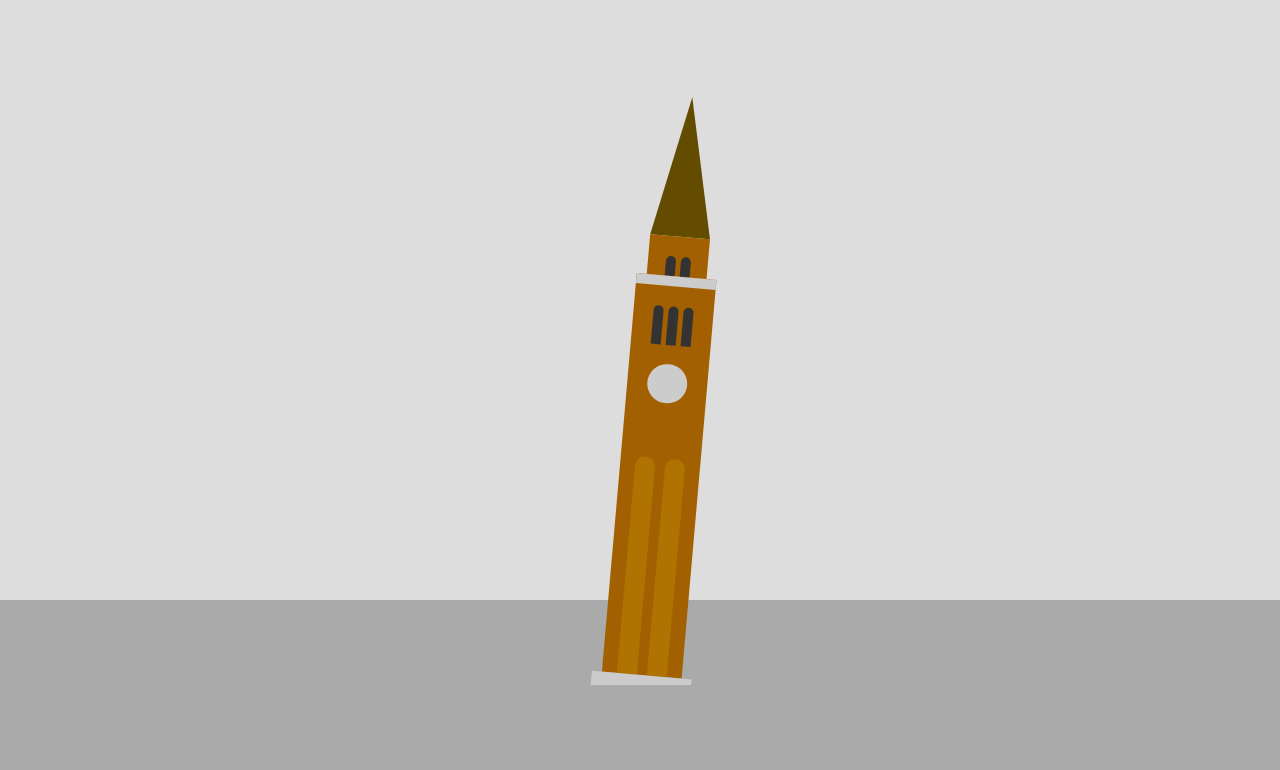
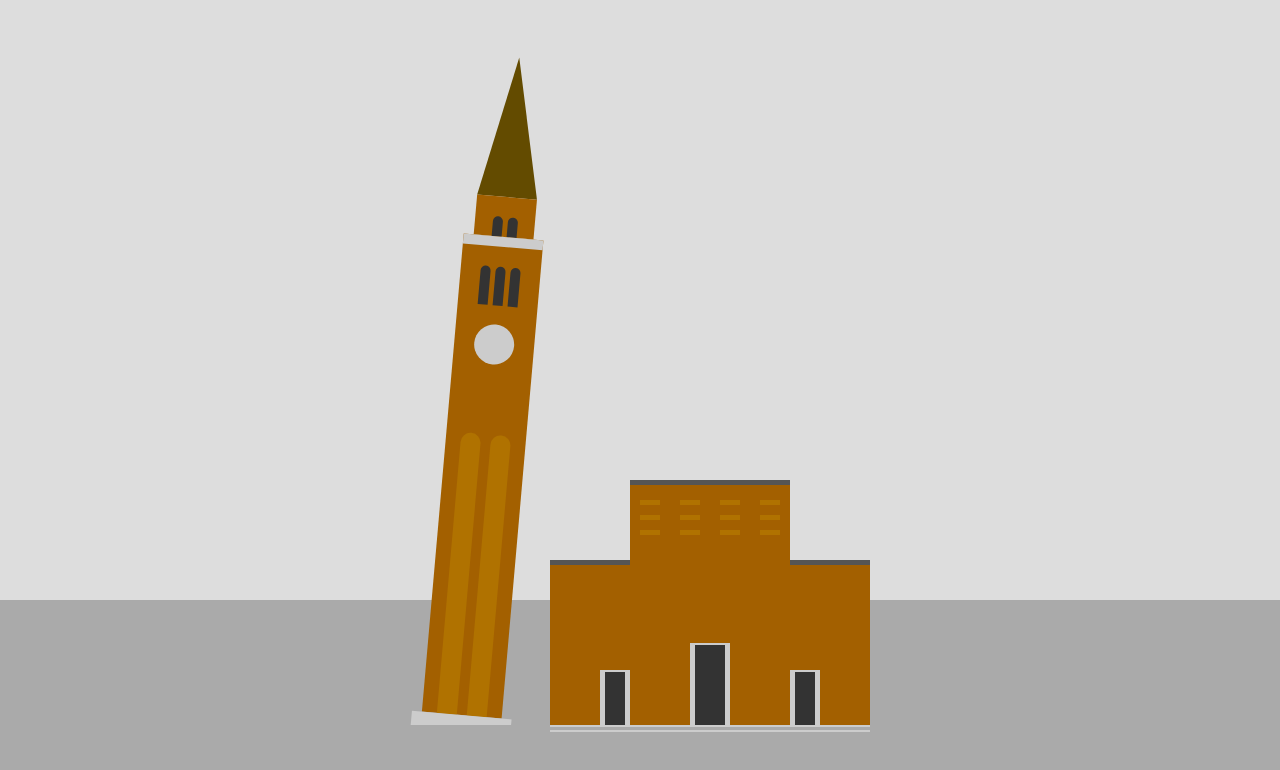
Before and after one commit to acarrara/bell-tower, a website: page index.html in a window 1280 px wide. Drawn offline with nearby package versions, Linux system fonts and the light colour scheme; files that its build step writes are made by us from their sources.

Commit message:
feat(church): add church

```diff
--- a/index.html
+++ b/index.html
@@ -7,7 +7,8 @@
         <div class="sky"></div>
         <div class="ground"></div>
     </div>
-    <div class="container">
+    <div class="foreground">
+        <div class="town">
             <div class="tower">
                 <div class="tower__steeple"></div>
                 <div class="tower__top">
@@ -30,6 +31,35 @@
                 </div>
                 <div class="tower__base"></div>
             </div>
+            <div class="church">
+                <div class="church__building">
+                    <div class="church__side  church__side--left">
+                        <div class="church__door  church__door--side"></div>
+                    </div>
+                    <div class="church__body">
+                        <div class="church__decorations">
+                            <div class="church__decoration"></div>
+                            <div class="church__decoration"></div>
+                            <div class="church__decoration"></div>
+                            <div class="church__decoration"></div>
+                            <div class="church__decoration"></div>
+                            <div class="church__decoration"></div>
+                            <div class="church__decoration"></div>
+                            <div class="church__decoration"></div>
+                            <div class="church__decoration"></div>
+                            <div class="church__decoration"></div>
+                            <div class="church__decoration"></div>
+                            <div class="church__decoration"></div>
+                        </div>
+                        <div class="church__door  church__door--center"></div>
+                    </div>
+                    <div class="church__side    church__side--right">
+                        <div class="church__door  church__door--side"></div>
+                    </div>
+                </div>
+                <div class="church__base"></div>
+            </div>
+        </div>
         <div class="terrain"></div>
     </div>
 </body>
--- a/ui/main.scss
+++ b/ui/main.scss
@@ -1,4 +1,3 @@
-//$background-color: #993030;
 $ground-color: #aaa;
 $sky-color: #ddd;
 $base-color: #ccc;
@@ -7,6 +6,7 @@ $tower-top-color: #634b00;
 $clock-color: #ccc;
 $decoration-color: #B07200;
 $window-color: #333;
+$church-border-color: #555;
 
 $base-step: 10vh;
 $mini-step: $base-step / 8;
@@ -30,6 +30,12 @@ $transition-timing: 500ms;
     align-items: center;
 }
 
+@mixin bottom() {
+    display: flex;
+    flex-direction: row;
+    align-items: flex-end;
+}
+
 @mixin transition() {
     -webkit-transition: all $transition-timing $ease-in-back;
     -ms-transition: all $transition-timing $ease-in-back;
@@ -50,149 +56,6 @@ body {
     background-color: transparent;
 }
 
-.ground {
-    flex-grow: 1;
-    background-color: $ground-color;
-}
-
-.sky {
-    flex-grow: 3;
-    background-color: $sky-color;
-}
-
-.terrain {
-    margin-top: -$mini-step;
-
-    height: $mini-step * 2;
-    width: $base-step * 2;
-    background-color: $ground-color;
-
-    z-index: 200;
-}
-
-.background {
-    position: fixed;
-    width: 100vw;
-    height: 100vh;
-
-    display: flex;
-    flex-direction: column;
-}
-
-.container {
-    position: fixed;
-    z-index: 100;
-    width: 100vw;
-    height: 100vh;
-
-    @include center();
-
-    justify-content: center;
-    background-color: transparent;
-}
-
-.tower {
-    @include center();
-
-    cursor: move; /* fallback if grab cursor is unsupported */
-    cursor: grab;
-    cursor: -moz-grab;
-    cursor: -webkit-grab;
-
-    @include rotate(5deg);
-    @include transition();
-
-    &:active {
-        cursor: grabbing;
-        cursor: -moz-grabbing;
-        cursor: -webkit-grabbing;
-
-        @include rotate(0deg);
-    }
-}
-
-.tower__body {
-    @include center();
-
-    height: 5 * $base-step;
-    width: $base-step;
-    background-color: $tower-body-color;
-}
-
-.tower__decorations {
-    width: 100%;
-    height: $base-step * 3.5;
-    display: flex;
-    flex-direction: row;
-    justify-content: center;
-    align-items: flex-end;
-}
-
-.tower__decoration {
-    margin: $mini-step $mini-step / 2 0 $mini-step / 2;
-
-    height: 80%;
-    width: $mini-step * 2;
-
-    background-color: $decoration-color;
-
-    @include mullioned($mini-step);
-}
-
-.tower__base {
-    width: $mini-step * 10;
-    height: $mini-step * 2;
-    background-color: $base-color;
-}
-
-.tower__top {
-    width: $mini-step * 6;
-    height: $base-step / 2;
-    background-color: $tower-body-color;
-}
-
-.tower__steeple {
-    width: 0;
-    height: 0;
-    border-left: $mini-step * 3 solid transparent;
-    border-right: $mini-step * 3 solid transparent;
-
-    border-bottom: 14 * $mini-step solid $tower-top-color;
-}
-
-.tower__clock {
-	width: $base-step / 2;
-	height: $base-step / 2;
-	background-color: $clock-color;
-
-	-moz-border-radius: $base-step / 4;
-	-webkit-border-radius: $base-step / 4;
-	border-radius: $base-step / 4;
-}
-
-.tower__windows {
-
-    width: 100%;
-    height: $base-step;
-
-    display: flex;
-    flex-direction: row;
-    justify-content: center;
-    align-items: center;
-
-    &.tower__windows--decorated {
-        border-top: $mini-step solid $clock-color;
-    }
-}
-
-.tower__window {
-
-    margin: 0 $mini-step / 4;
-
-    width: $mini-step;
-    height: 50%;
-
-    background-color: $window-color;
-
-    @include mullioned($mini-step / 2);
-}
+@import "town/environment";
+@import "town/tower";
+@import "town/church";
--- /dev/null
+++ b/ui/town/church.scss
@@ -0,0 +1,100 @@
+
+.church {
+    margin-left: $base-step / 2;
+
+    @include center();
+    z-index: 500;
+}
+
+@media only screen
+  and (max-device-width: 6 * $base-step) {
+    .church {
+        display: none;
+    }
+}
+
+.church__building {
+    @include bottom();
+}
+
+.church__base {
+    width: $base-step * 4;
+    height: $mini-step;
+    background-image:
+        repeating-linear-gradient(
+        180deg,
+        $base-color,
+        $base-color 25%,
+        $ground-color 25%,
+        $ground-color 50%
+    );
+}
+
+.church__body {
+    height: 3 * $base-step;
+    width: $base-step * 2;
+
+    background-color: $tower-body-color;
+
+    border-top: $church-border-color solid $mini-step / 2;
+
+    display: flex;
+    flex-direction: column;
+    align-items: center;
+    justify-content: space-between;
+}
+
+.church__side {
+    height: 2 * $base-step;
+    width: $base-step;
+
+    border-top: $church-border-color solid $mini-step / 2;
+    background-color: $tower-body-color;
+
+    @include bottom();
+
+    &.church__side--left {
+        justify-content: flex-end;
+    }
+
+    &.church__side--right {
+        justify-content: flex-start;
+    }
+}
+
+.church__decorations {
+    padding: $mini-step;
+
+    height: $base-step;
+    width: 100%;
+
+    display: flex;
+    flex-wrap: wrap;
+    align-content: flex-start;
+}
+
+.church__decoration {
+    height: $mini-step / 2;
+    width: 2 * $mini-step;
+    background-color: $decoration-color;
+    margin: $mini-step / 2 $mini-step;
+}
+
+.church__door {
+
+    background-color: $window-color;
+
+    border-top: $base-color solid $mini-step / 4;
+    border-left: $base-color solid $mini-step / 2;
+    border-right: $base-color solid $mini-step / 2;
+
+    &.church__door--center {
+        height: $base-step;
+        width: $mini-step * 3;
+    }
+
+    &.church__door--side {
+        height: $base-step * 2/3;
+        width: $mini-step * 2;
+    }
+}
--- /dev/null
+++ b/ui/town/environment.scss
@@ -0,0 +1,49 @@
+
+.ground {
+    flex-grow: 1;
+    background-color: $ground-color;
+}
+
+.sky {
+    flex-grow: 3;
+    background-color: $sky-color;
+}
+
+.terrain {
+    margin-top: -$mini-step;
+
+    height: $mini-step * 2;
+    width: 100vh;
+    background-color: $ground-color;
+
+    z-index: 200;
+}
+
+.background {
+    position: fixed;
+    width: 100vw;
+    height: 100vh;
+
+    display: flex;
+    flex-direction: column;
+
+}
+
+.foreground {
+    position: fixed;
+    z-index: 100;
+    width: 100vw;
+    height: 100vh;
+
+    @include center();
+
+    justify-content: center;
+    background-color: transparent;
+}
+
+.town {
+    @include bottom();
+
+    justify-content: center;
+    background-color: transparent;
+}
--- /dev/null
+++ b/ui/town/tower.scss
@@ -0,0 +1,107 @@
+
+
+.tower {
+    @include center();
+
+    cursor: move; /* fallback if grab cursor is unsupported */
+    cursor: grab;
+    cursor: -moz-grab;
+    cursor: -webkit-grab;
+
+    @include rotate(5deg);
+    @include transition();
+
+    &:active {
+        cursor: grabbing;
+        cursor: -moz-grabbing;
+        cursor: -webkit-grabbing;
+
+        @include rotate(0deg);
+    }
+}
+
+.tower__body {
+    @include center();
+
+    height: 6 * $base-step;
+    width: $base-step;
+    background-color: $tower-body-color;
+}
+
+.tower__decorations {
+    width: 100%;
+    height: $base-step * 4.5;
+
+    @include bottom();
+
+    justify-content: center;
+}
+
+.tower__decoration {
+    margin: $mini-step $mini-step / 2 0 $mini-step / 2;
+
+    height: 80%;
+    width: $mini-step * 2;
+
+    background-color: $decoration-color;
+
+    @include mullioned($mini-step);
+}
+
+.tower__base {
+    width: $mini-step * 10;
+    height: $mini-step * 2;
+    background-color: $base-color;
+}
+
+.tower__top {
+    width: $mini-step * 6;
+    height: $base-step / 2;
+    background-color: $tower-body-color;
+}
+
+.tower__steeple {
+    width: 0;
+    height: 0;
+    border-left: $mini-step * 3 solid transparent;
+    border-right: $mini-step * 3 solid transparent;
+
+    border-bottom: 14 * $mini-step solid $tower-top-color;
+}
+
+.tower__clock {
+	width: $base-step / 2;
+	height: $base-step / 2;
+	background-color: $clock-color;
+
+	-moz-border-radius: $base-step / 4;
+	-webkit-border-radius: $base-step / 4;
+	border-radius: $base-step / 4;
+}
+
+.tower__windows {
+
+    width: 100%;
+    height: $base-step;
+
+    display: flex;
+    flex-direction: row;
+    align-items: center;
+    justify-content: center;
+
+    &.tower__windows--decorated {
+        border-top: $mini-step solid $clock-color;
+    }
+}
+
+.tower__window {
+
+    margin: 0 $mini-step / 4;
+
+    width: $mini-step;
+    height: 50%;
+
+    background-color: $window-color;
+
+    @include mullioned($mini-step / 2);
+}
```
Lines whose indentation alone changed are shown as unchanged.
